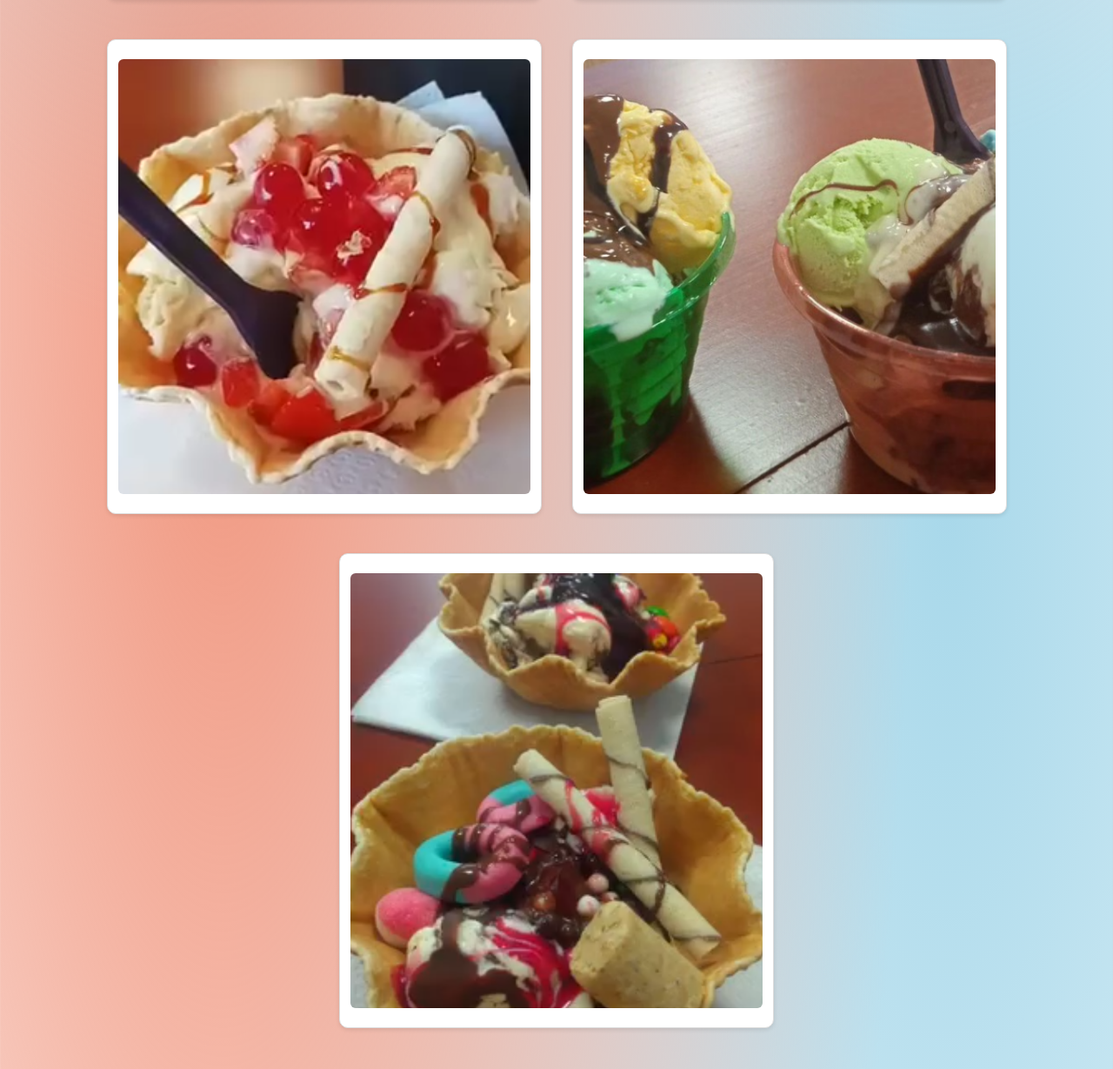
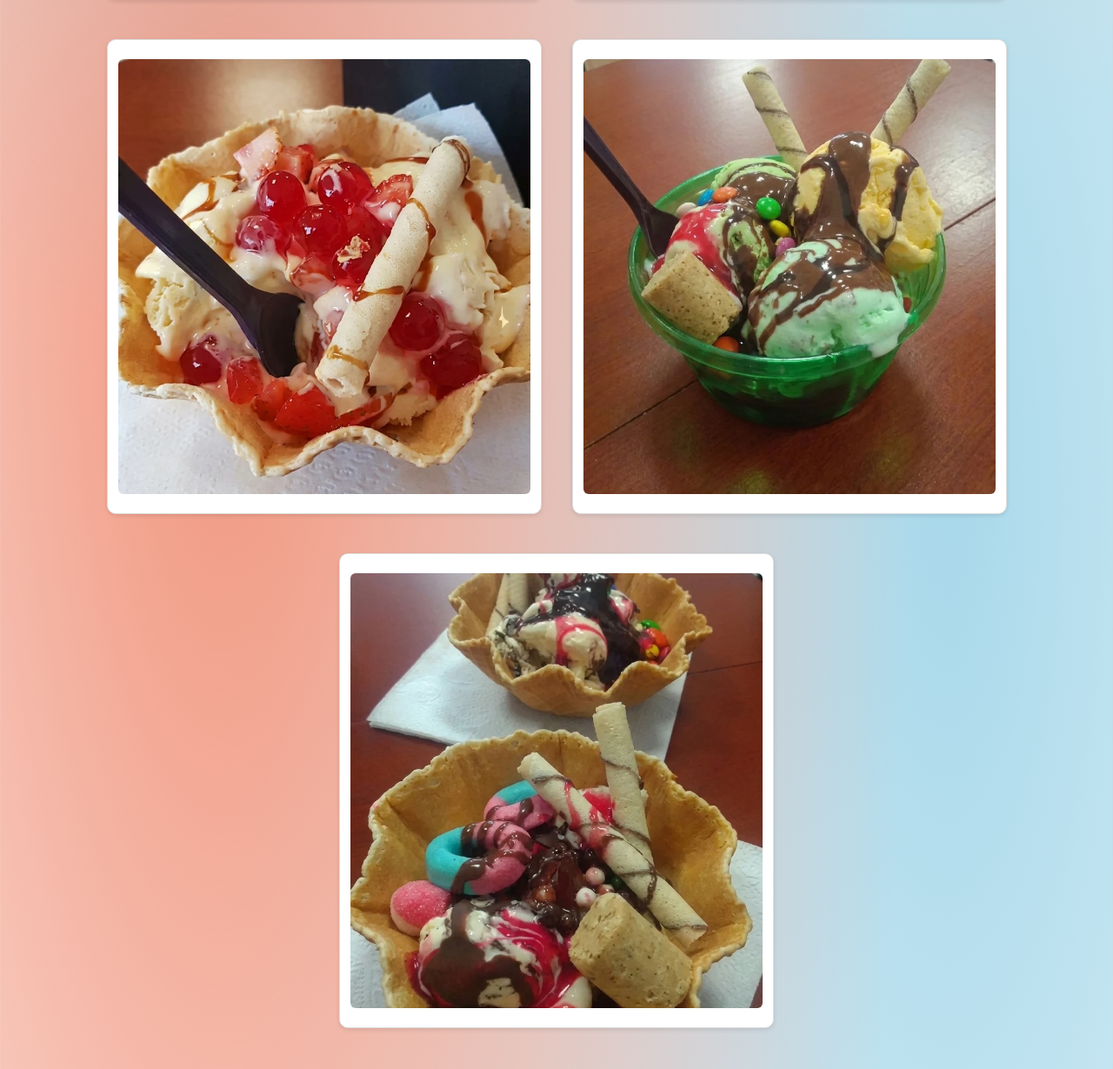
Before and after one commit to David-Silva10/Projeto-de-Extens-o, a plain HTML site: page Projeto de extensão/opcoes_sorvetes.html in a window 1280 px wide. Shown: the part 3469-4698 px from the top of the page at 87% size. Drawn offline with nearby package versions, Linux system fonts and the light colour scheme.

Commit message:
mais alteração de imagens

```diff
--- a/Projeto de extensão/opcoes_sorvetes.html
+++ b/Projeto de extensão/opcoes_sorvetes.html
@@ -3,7 +3,7 @@
 <head>
     <meta charset="UTF-8">
     <meta name="viewport" content="width=device-width, initial-scale=1.0">
-    <title>Página Inicial</title>
+    <title>Opções de Sorvetes</title>
     <link rel="stylesheet" href="style.css">
 </head>
 <body>
@@ -232,15 +232,15 @@
     </div>
 
     <div class="card-1">
-      <img src="assets\opções de Sorvetes\img3.png" alt="Imagens de Clientes">
+      <img src="assets\opções de Sorvetes\img3.jpg" alt="Imagens de Clientes">
     </div>
 
     <div class="card-1">
-      <img src="assets\opções de Sorvetes\img4.png" alt="Imagens de Clientes">
+      <img src="assets\opções de Sorvetes\img4.jpg" alt="Imagens de Clientes">
     </div>
 
     <div class="card-1">
-      <img src="assets\opções de Sorvetes\img5.png" alt="Imagens de Clientes">
+      <img src="assets\opções de Sorvetes\img5.jpg" alt="Imagens de Clientes">
     </div>
 
   </div>
```
Also changed, not shown: Projeto de extensão/assets/opções de Sorvetes/img3.jpg (added), Projeto de extensão/assets/opções de Sorvetes/img3.png (deleted), Projeto de extensão/assets/opções de Sorvetes/img4.jpg (added), Projeto de extensão/assets/opções de Sorvetes/img4.png (deleted), Projeto de extensão/assets/opções de Sorvetes/img5.jpg (added), Projeto de extensão/assets/opções de Sorvetes/img5.png (deleted).
